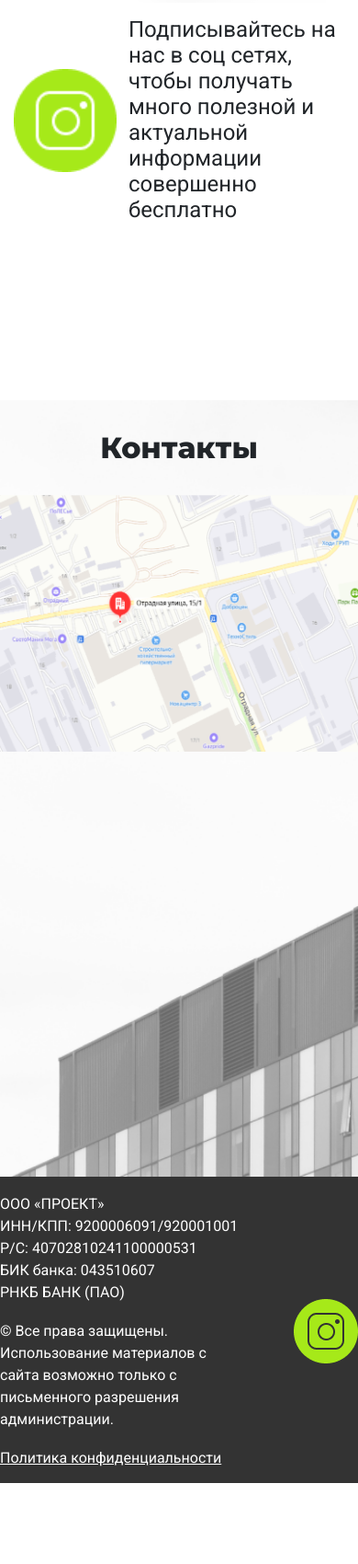
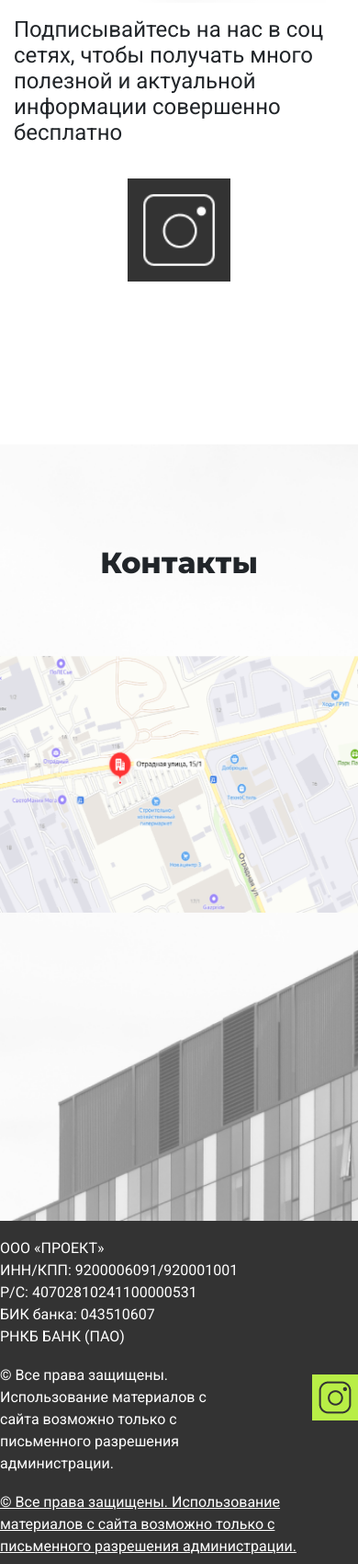
Before and after one commit to theowindand/firstProject, a website: page index.html in a window 390 px wide. Shown: the part 9023-10723 px from the top of the page at 92% size. Before the commit the page ends 10635 px from the top, so only its background shows below. Drawn offline with nearby package versions, Linux system fonts and the light colour scheme.

Commit message:
Add files via upload

```diff
--- a/css/style.css
+++ b/css/style.css
@@ -725,11 +725,12 @@ nav .nav-link {
 
 .subscribe-in-soc .img-and-txt {
 	display: flex;
+	flex-direction: column;
 	align-items: center;
 }
 
 .subscribe-in-soc .soc-ico-inst {
-	margin-right: 13px;
+	margin-top: 20px;
 }
 
 .subscribe-in-soc .img-and-txt p {
@@ -739,6 +740,7 @@ nav .nav-link {
 }
 
 .contacts {
+	padding: 110px 0 40px 0;
 	background: url('../img/pexels-scott-webb-5325681.png');
 	background-repeat: no-repeat;
 	background-size: cover;
@@ -750,8 +752,7 @@ nav .nav-link {
 	font-family: 'Montserrat', sans-serif;
 	font-weight: 800;
 	font-size: 40px;
-	margin-bottom: 0;
-	padding: 33px 0 30px 0;
+	margin-bottom: 80px;
 }
 
 .contacts .address-on-map {
--- a/index.html
+++ b/index.html
@@ -316,16 +316,16 @@
         <section class="subscribe-in-soc">
             <div class="container-fluid">
               <div class="row">
-                <div class="col-md-4">
+                <div class="col-md-6">
                   <div class="img-phone">
                       <img src="img/061.png" class="img-fluid" alt="">
                   </div>
                 </div>
-                <div class="img-and-txt col-md-8">
+                <div class="img-and-txt col-md-6">
+                  <p>Подписывайтесь на нас в соц сетях, чтобы получать много полезной и актуальной информации совершенно бесплатно</p>
                   <div class="soc-ico-inst">
-                    <a href="#"><img src="img/Subtract.png" alt="" width="112" height="112"></a>
+                    <a href="#"><img src="img/subscribe-inst.png" alt="" width="112" height="112"></a>
                   </div>
-                  <p>Подписывайтесь на нас в соц сетях, чтобы получать много полезной и актуальной информации совершенно бесплатно</p>
                 </div>
               </div>
             </div>
@@ -367,11 +367,12 @@
                   <li>письменного разрешения</li>
                   <li>администрации.</li>
                 </ul>
-                <p><a href="#">Политика конфиденциальности</a></p>
+                <p><a href="#">&#169; Все права защищены. Использование материалов с сайта
+                  возможно только с письменного разрешения администрации.</a></p>
               </div>
               <div class="footer-soc-icons">
                 <div class="instagram">
-                  <a href="#"><img src="img/Subtract.png" alt=""></a>
+                  <a href="#"><img src="img/inst-ftr.png" alt=""></a>
                 </div>
               </div>
             </div>
```
Also changed, not shown: img/inst-ftr.png (added), img/subscribe-inst.png (added).
